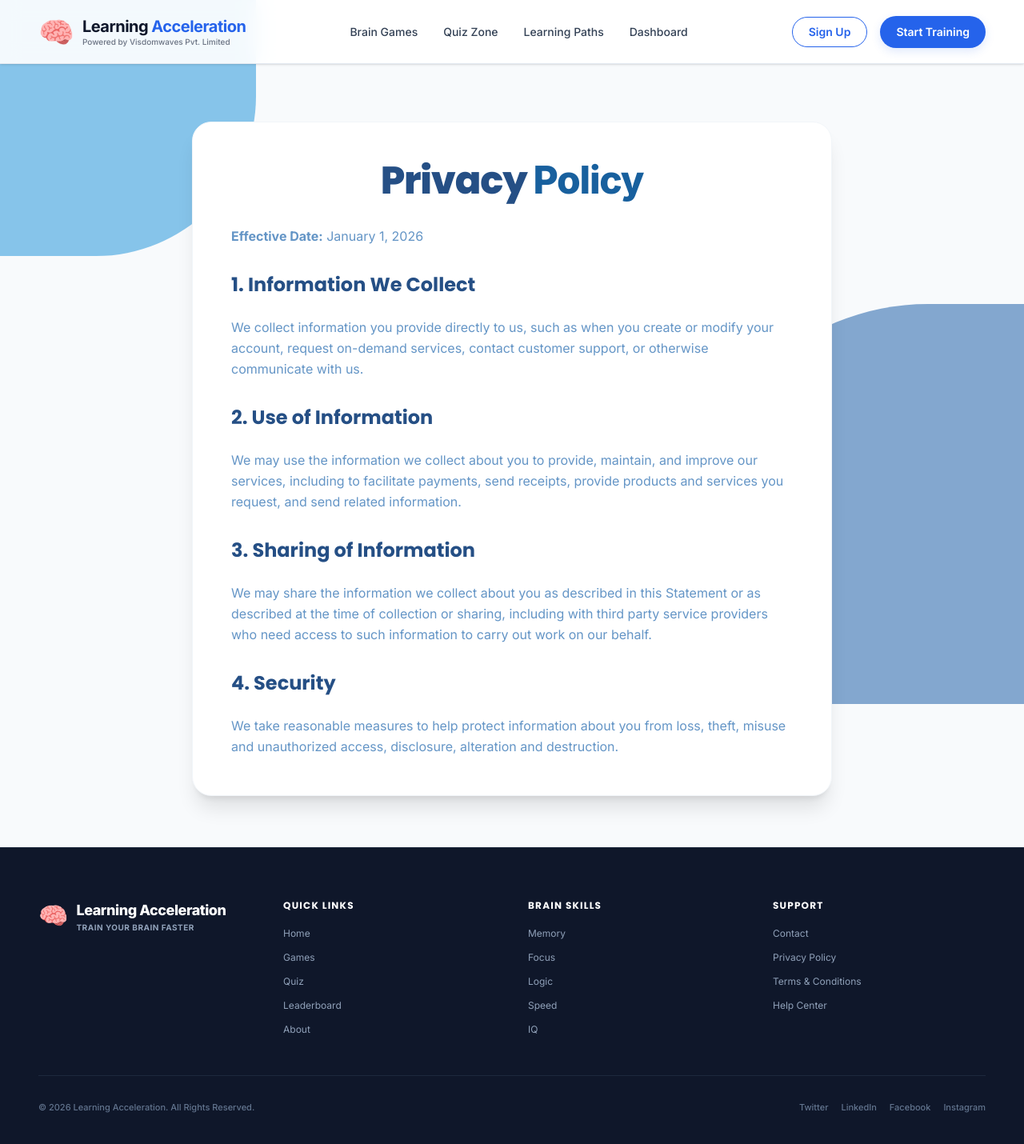
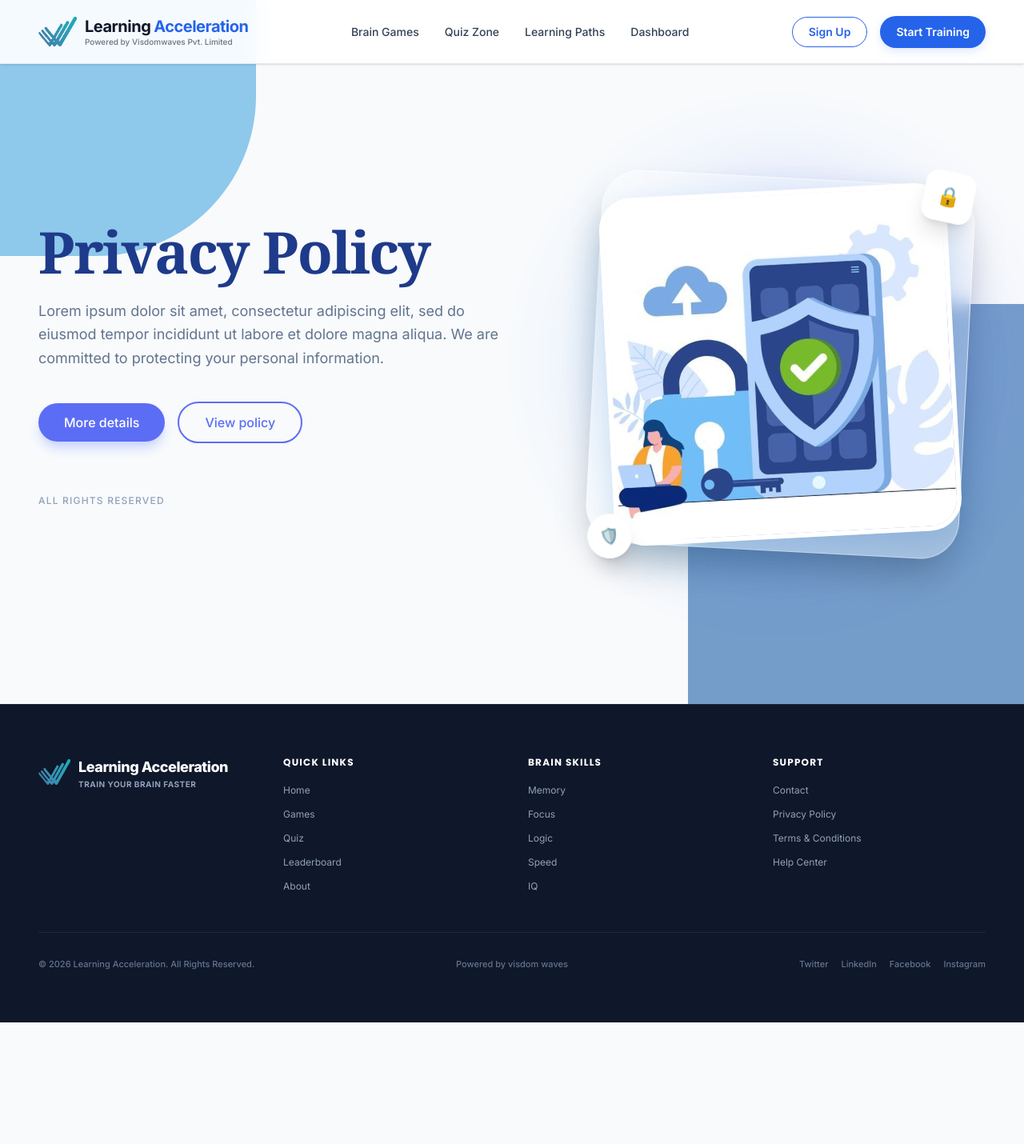
Before and after one commit to nationyoungauthor/Learning-Acceleration, a React (Vite) app: page /privacy-policy in a window 1280 px wide. Shown: the top 1430 px of the page at 80% size. After the commit the page ends 1278 px from the top, so only its background shows below. Built offline with nearby package versions, Linux system fonts and the light colour scheme.

Commit message:
add Footer and Navbar components and Privacy Policy page with supporting assets

```diff
--- a/src/components/common/Footer.jsx
+++ b/src/components/common/Footer.jsx
@@ -19,7 +19,7 @@ const Footer = () => {
           {/* Column 1: Logo & Tagline */}
           <div className="flex flex-col space-y-4">
             <Link to="/" className="flex items-center space-x-2.5 group">
-              <span className="text-3xl group-hover:scale-110 transition-transform duration-300">🧠</span>
+              <img src="/gameImage/logo1.png" alt="Logo" className="w-10 h-10 object-contain group-hover:scale-110 transition-transform duration-300" />
               <div className="flex flex-col">
                 <span className="text-lg font-extrabold text-white tracking-tight group-hover:text-blue-400 transition-colors">
                   Learning Acceleration
@@ -126,9 +126,10 @@ const Footer = () => {
         </div>
 
         {/* Bottom Panel */}
-        <div className="border-t border-slate-800 pt-8 flex flex-col sm:flex-row items-center justify-between text-[11px] text-slate-500 font-medium">
-          <p>© 2026 Learning Acceleration. All Rights Reserved.</p>
-          <div className="flex space-x-4 mt-4 sm:mt-0">
+        <div className="border-t border-slate-800 pt-8 flex flex-col sm:flex-row items-center justify-between text-[11px] text-slate-500 font-medium w-full">
+          <p className="flex-1 text-center sm:text-left">© 2026 Learning Acceleration. All Rights Reserved.</p>
+          <a href="https://www.visdomwaves.com/" target="_blank" rel="noopener noreferrer" className="flex-1 text-center mt-4 sm:mt-0 hover:text-white transition-colors cursor-pointer">Powered by visdom waves</a>
+          <div className="flex-1 flex justify-center sm:justify-end space-x-4 mt-4 sm:mt-0">
             <a href="#" className="hover:text-white transition-colors">Twitter</a>
             <a href="#" className="hover:text-white transition-colors">LinkedIn</a>
             <a href="#" className="hover:text-white transition-colors">Facebook</a>
--- a/src/components/common/Navbar.jsx
+++ b/src/components/common/Navbar.jsx
@@ -42,7 +42,7 @@ const Navbar = () => {
             {/* Logo Section (Left) */}
             <div className="flex items-center space-x-3">
               <Link to="/" className="flex items-center space-x-2.5 group z-20">
-                <span className="text-3xl lg:text-4xl group-hover:scale-110 transition-transform duration-300">🧠</span>
+                <img src="/gameImage/logo1.png" alt="Logo" className="w-10 h-10 lg:w-12 lg:h-12 object-contain group-hover:scale-110 transition-transform duration-300" />
                 <div className="flex flex-col">
                   <span className="text-lg lg:text-xl font-bold tracking-tight leading-none font-poppins">
                     <span className="text-[#0F172A]">Learning</span>
@@ -127,7 +127,7 @@ const Navbar = () => {
         {/* Drawer Header */}
         <div className="flex items-center justify-between pb-6 border-b border-slate-100">
           <div className="flex items-center space-x-2">
-            <span className="text-2xl">🧠</span>
+            <img src="/gameImage/logo1.png" alt="Logo" className="w-8 h-8 object-contain" />
             <span className="text-sm font-bold text-[#0F172A]">Learning Acceleration</span>
           </div>
           <button
--- a/src/pages/PrivacyPolicy.jsx
+++ b/src/pages/PrivacyPolicy.jsx
@@ -1,35 +1,113 @@
-import React from 'react';
+import React, { useState, useRef } from 'react';
+import { LuShieldCheck as ShieldCheck, LuSearch as Search, LuLock as Lock } from 'react-icons/lu';
 
 const PrivacyPolicy = () => {
+  const [showPolicy, setShowPolicy] = useState(false);
+  const policyRef = useRef(null);
+
+  const handleViewPolicy = () => {
+    setShowPolicy(true);
+    setTimeout(() => {
+      policyRef.current?.scrollIntoView({ behavior: 'smooth', block: 'start' });
+    }, 100);
+  };
+
   return (
     <div className="flex flex-col min-h-screen bg-slate-50 relative overflow-hidden text-[#334155] font-sans pb-16 pt-8">
       {/* Background Shapes */}
       <div className="fixed top-0 left-0 w-[400px] h-[400px] bg-[#61b2e4] rounded-br-[200px] z-0 transform -translate-x-20 -translate-y-20 opacity-80 pointer-events-none animate-pulse"></div>
       <div className="fixed bottom-0 right-0 w-[500px] h-[500px] bg-[#2a68ad] rounded-tl-[300px] z-0 transform translate-x-20 translate-y-20 opacity-90 pointer-events-none animate-pulse" style={{ animationDelay: '1s' }}></div>
 
-      <div className="max-w-4xl mx-auto px-6 lg:px-12 w-full relative z-10 pt-10">
+      <div className="container mx-auto px-6 lg:px-12 relative z-10 pt-10 lg:pt-16">
 
-        <div className="bg-white rounded-3xl shadow-xl border border-slate-100 p-8 md:p-12 transform transition-all duration-500">
-          <h1 className="text-4xl md:text-5xl font-extrabold tracking-tight text-[#254f85] mb-8 text-center">
-            Privacy <span className="text-[#18609e]">Policy</span>
+        {/* Hero Section */}
+        <div className="flex flex-col lg:flex-row items-center justify-between gap-12 lg:gap-20 min-h-[70vh]">
+
+          {/* Left Content */}
+          <div className="flex-1 text-center lg:text-left">
+            <h1 className="text-5xl lg:text-7xl font-serif text-[#1e3a8a] mb-6 font-semibold tracking-tight">
+              Privacy Policy
             </h1>
+            <p className="text-lg text-slate-500 mb-10 max-w-xl mx-auto lg:mx-0 leading-relaxed">
+              Lorem ipsum dolor sit amet, consectetur adipiscing elit, sed do eiusmod tempor incididunt ut labore et dolore magna aliqua. We are committed to protecting your personal information.
+            </p>
+
+            <div className="flex flex-col sm:flex-row items-center justify-center lg:justify-start gap-4">
+              <button
+                onClick={handleViewPolicy}
+                className="px-8 py-3 bg-[#5c6df5] text-white rounded-full font-medium shadow-lg shadow-indigo-200 hover:bg-[#4a58c7] hover:shadow-xl transition-all transform hover:-translate-y-0.5 w-full sm:w-auto cursor-pointer"
+              >
+                More details
+              </button>
+              <button
+                onClick={handleViewPolicy}
+                className="px-8 py-3 bg-transparent text-[#5c6df5] border-2 border-[#5c6df5] rounded-full font-medium hover:bg-indigo-50 transition-all w-full sm:w-auto cursor-pointer"
+              >
+                View policy
+              </button>
+            </div>
+
+            <p className="mt-16 text-xs text-slate-400 font-medium uppercase tracking-widest">
+              All rights reserved
+            </p>
+          </div>
+
+          {/* Right Content - Illustration Image */}
+          <div className="flex-1 relative w-full max-w-lg mx-auto mt-12 lg:mt-0 flex items-center justify-center group">
+            <div className="relative w-[85%] aspect-square flex items-center justify-center">
+              {/* Decorative Background Blobs */}
+              <div className="absolute inset-0 bg-gradient-to-r from-blue-400 to-indigo-500 rounded-full blur-3xl opacity-30 transform group-hover:scale-110 group-hover:opacity-50 transition-all duration-700"></div>
+
+              {/* Glassmorphism Backing Card */}
+              <div className="absolute -inset-4 bg-gradient-to-tr from-white/60 to-white/20 rounded-[3rem] backdrop-blur-md border border-white/60 shadow-2xl transform rotate-3 group-hover:rotate-6 group-hover:scale-105 transition-all duration-700"></div>
+
+              {/* The Image */}
+              <img
+                src="/gameImage/policy.jpg"
+                alt="Privacy Policy Illustration"
+                className="relative z-10 w-full h-full object-cover rounded-[2.5rem] shadow-[0_20px_50px_rgba(8,_112,_184,_0.2)] transform -rotate-3 group-hover:rotate-0 group-hover:scale-105 transition-all duration-700 ease-out border-[6px] border-white"
+              />
+
+              {/* Floating Element 1 */}
+              <div className="absolute -top-6 -right-6 w-16 h-16 bg-white rounded-2xl shadow-xl flex items-center justify-center transform rotate-12 group-hover:rotate-[30deg] group-hover:-translate-y-4 group-hover:scale-110 transition-all duration-500 ease-out border border-slate-50 z-20">
+                 <span className="text-2xl">🔒</span>
+              </div>
+
+              {/* Floating Element 2 */}
+              <div className="absolute -bottom-6 -left-6 w-14 h-14 bg-white rounded-full shadow-xl flex items-center justify-center transform -rotate-12 group-hover:-rotate-[30deg] group-hover:translate-y-4 group-hover:scale-110 transition-all duration-500 ease-out border border-slate-50 z-20">
+                 <span className="text-xl">🛡️</span>
+              </div>
+            </div>
+          </div>
+
+        </div>
+
+        {/* Expandable Policy Section */}
+        {showPolicy && (
+          <div ref={policyRef} className="mt-20 max-w-4xl mx-auto pb-12 transition-all duration-700 ease-in-out opacity-100 translate-y-0">
+            <div className="bg-white/90 backdrop-blur-lg rounded-3xl shadow-xl border border-slate-100 p-8 md:p-12">
+              <h2 className="text-3xl md:text-4xl font-extrabold tracking-tight text-[#254f85] mb-8 text-center">
+                Full Privacy <span className="text-[#18609e]">Policy</span>
+              </h2>
 
               <div className="space-y-6 text-[#6495c6] leading-relaxed">
                 <p><strong>Effective Date:</strong> January 1, 2026</p>
 
-            <h2 className="text-2xl font-bold text-[#254f85] mt-8">1. Information We Collect</h2>
+                <h3 className="text-xl font-bold text-[#254f85] mt-8">1. Information We Collect</h3>
                 <p>We collect information you provide directly to us, such as when you create or modify your account, request on-demand services, contact customer support, or otherwise communicate with us.</p>
 
-            <h2 className="text-2xl font-bold text-[#254f85] mt-8">2. Use of Information</h2>
+                <h3 className="text-xl font-bold text-[#254f85] mt-8">2. Use of Information</h3>
                 <p>We may use the information we collect about you to provide, maintain, and improve our services, including to facilitate payments, send receipts, provide products and services you request, and send related information.</p>
 
-            <h2 className="text-2xl font-bold text-[#254f85] mt-8">3. Sharing of Information</h2>
+                <h3 className="text-xl font-bold text-[#254f85] mt-8">3. Sharing of Information</h3>
                 <p>We may share the information we collect about you as described in this Statement or as described at the time of collection or sharing, including with third party service providers who need access to such information to carry out work on our behalf.</p>
 
-            <h2 className="text-2xl font-bold text-[#254f85] mt-8">4. Security</h2>
+                <h3 className="text-xl font-bold text-[#254f85] mt-8">4. Security</h3>
                 <p>We take reasonable measures to help protect information about you from loss, theft, misuse and unauthorized access, disclosure, alteration and destruction.</p>
               </div>
             </div>
+          </div>
+        )}
       </div>
     </div>
   );
```
Also changed, not shown: public/gameImage/logo1.png (added), public/gameImage/policy.jpg (added). Lines whose indentation alone changed are shown as unchanged.
